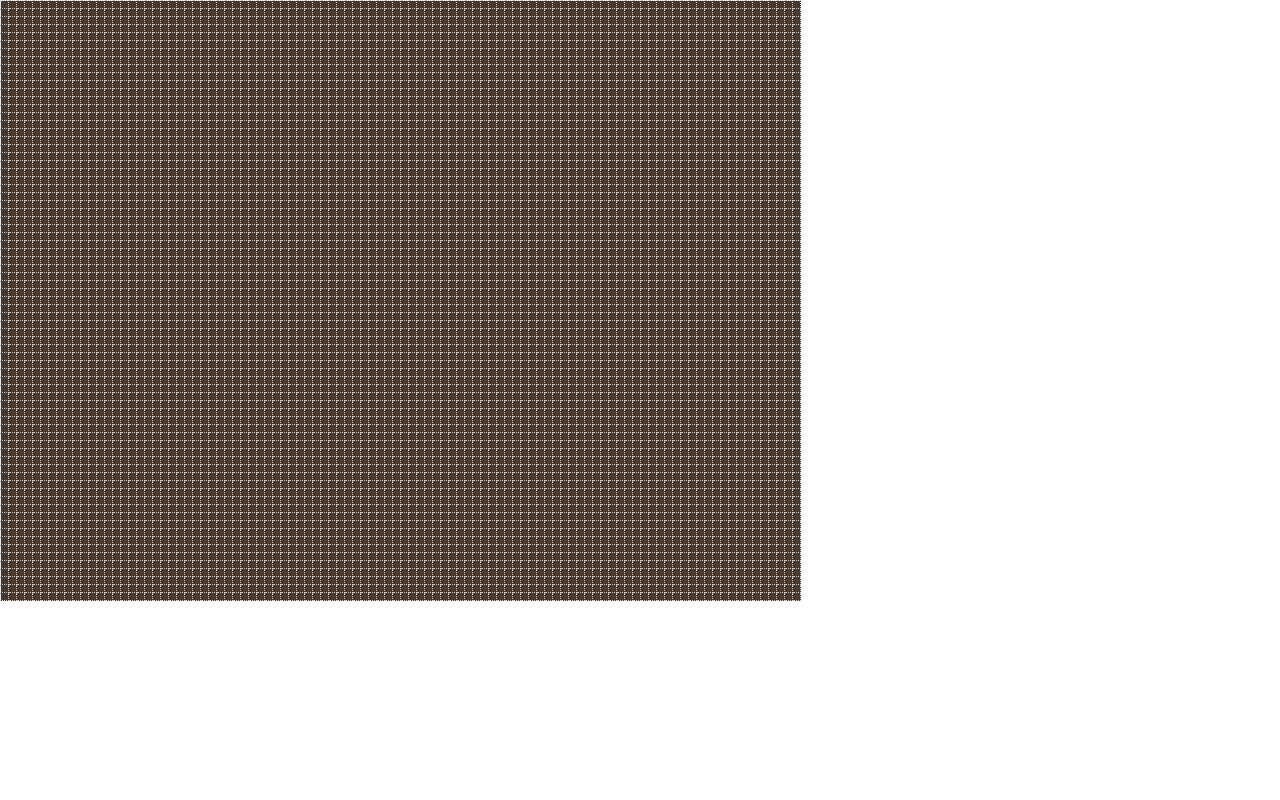
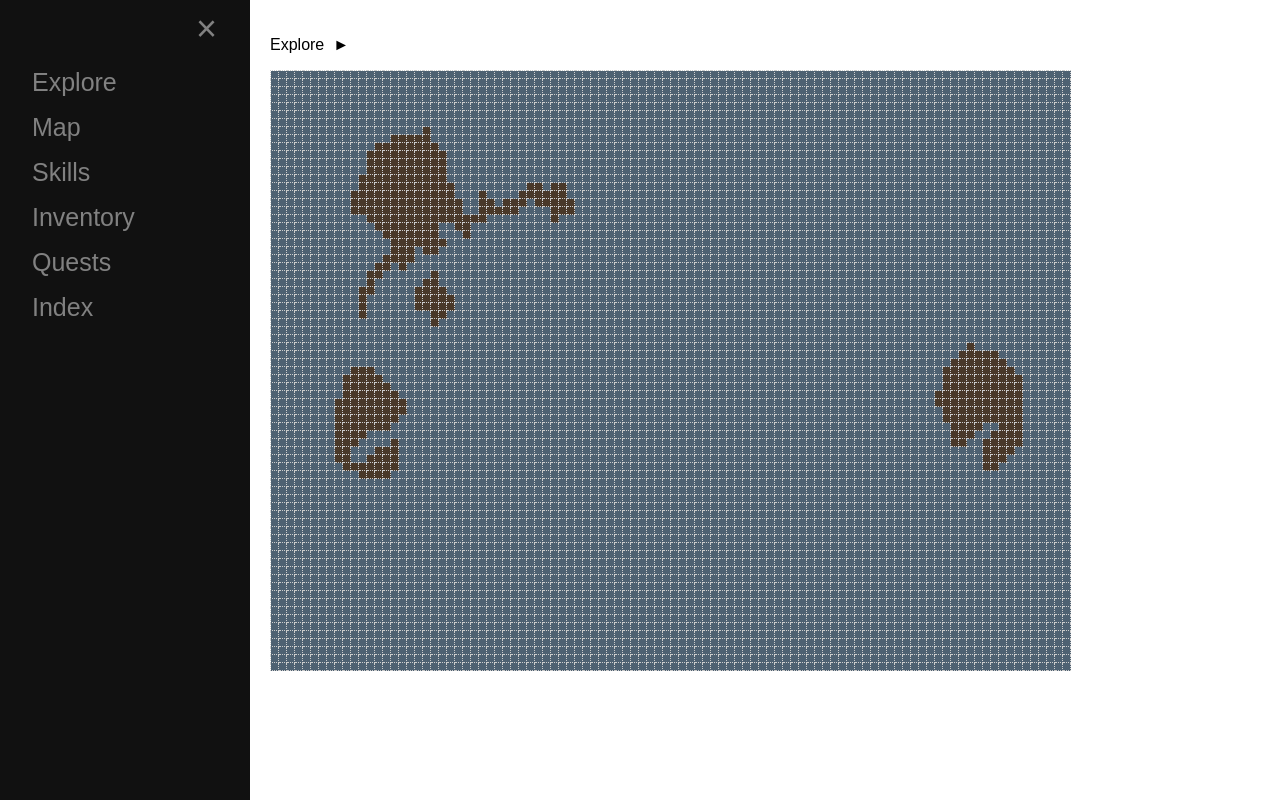
Before and after one commit to cdeng001/rpg_app, a React app in the folder client/: page / in a window 1280 px wide. Built offline with nearby package versions, Linux system fonts and the light colour scheme.

Commit message:
region highlight and nav

```diff
--- a/client/src/App.js
+++ b/client/src/App.js
@@ -1,5 +1,7 @@
 import React, { Component } from 'react';
 import './App.css';
+
+import Navbar from './Navbar/Navbar';
 import WorldMap from './WorldMap/WorldMap';
 
 class App extends Component {
@@ -7,16 +9,55 @@ class App extends Component {
     super(props);
 
     this._viewModes = Object.freeze({
-      WORLD: 'world',
-      REGION: 'region',
-      NODE: 'node',
+      EXPLORE: 'Explore',
+      MAP: 'Map',
+      SKILLS: 'Skills',
+      INVENTORY: 'Inventory',
+      QUESTS: 'Quests',
+      INDEX: 'Index'
+    });
+
+    this.state = {
+      viewMode : this._viewModes.EXPLORE,
+      showingNav : true,
+    }
+
+    this.setViewMode = this.setViewMode.bind(this);
+    this.openNav = this.openNav.bind(this);
+    this.closeNav = this.closeNav.bind(this);
+  }
+
+  setViewMode(viewMode){
+    this.setState({
+      viewMode: viewMode
+    });
+  }
+
+  openNav(){
+    this.setState({
+      showingNav: true,
+    });
+  }
+
+  closeNav(){
+    this.setState({
+      showingNav: false,
     });
   }
 
   render() {
     return (
-      <div className="App">
-        <WorldMap view=""></WorldMap>
+      <div className="wrapper">
+        <Navbar
+          viewModes={this._viewModes}
+          setViewMode={this.setViewMode}
+          showing={this.state.showingNav}
+          closeNav={()=>{this.closeNav()}}>
+        </Navbar>
+        <div className="main-screen" style={{marginLeft: this.state.showingNav ? '250px':'0'}}>
+          <p onClick={()=>{this.openNav()}}>{this.state.viewMode}<span>&nbsp;&nbsp;&#9658;</span></p>
+          <WorldMap></WorldMap>
+        </div>
       </div>
     );
   }
--- /dev/null
+++ b/client/src/Navbar/Navbar.css
@@ -0,0 +1,49 @@
+/* The side navigation menu */
+.sidenav {
+    height: 100%; /* 100% Full-height */
+    width: 0; /* 0 width - change this with JavaScript */
+    position: fixed; /* Stay in place */
+    z-index: 1; /* Stay on top */
+    top: 0; /* Stay at the top */
+    left: 0;
+    background-color: #111; /* Black*/
+    overflow-x: hidden; /* Disable horizontal scroll */
+    padding-top: 60px; /* Place content 60px from the top */
+    transition: 0.5s; /* 0.5 second transition effect to slide in the sidenav */
+}
+
+/* The navigation menu links */
+.sidenav a {
+    padding: 8px 8px 8px 32px;
+    text-decoration: none;
+    font-size: 25px;
+    color: #818181;
+    display: block;
+    transition: 0.3s;
+}
+
+/* When you mouse over the navigation links, change their color */
+.sidenav a:hover {
+    color: #f1f1f1;
+}
+
+/* Position and style the close button (top right corner) */
+.sidenav .closebtn {
+    position: absolute;
+    top: 0;
+    right: 25px;
+    font-size: 36px;
+    margin-left: 50px;
+}
+
+/* Style page content - use this if you want to push the page content to the right when you open the side navigation */
+.main-screen {
+    transition: margin-left .5s;
+    padding: 20px;
+}
+
+/* On smaller screens, where height is less than 450px, change the style of the sidenav (less padding and a smaller font size) */
+@media screen and (max-height: 450px) {
+    .sidenav {padding-top: 15px;}
+    .sidenav a {font-size: 18px;}
+}
--- /dev/null
+++ b/client/src/Navbar/Navbar.js
@@ -0,0 +1,28 @@
+import React, { Component } from 'react';
+import './Navbar.css';
+
+class Navbar extends Component{
+    constructor(props){
+        super(props);
+    }
+
+    render(){
+
+        let viewModes = this.props.viewModes;
+        let navLinks = [];
+        for (let vm in viewModes){
+            let viewMode = viewModes[vm];
+            navLinks.push(
+                <a key={vm} onClick={()=>{this.props.setViewMode(viewMode)}} >{viewMode}</a>
+            );
+        }
+        return (
+            <nav className="sidenav" style={{width: this.props.showing ? '250px':'0'}}>
+                <a className="closebtn" onClick={this.props.closeNav}>&times;</a>
+                {navLinks}
+            </nav>
+        );
+    }
+}
+
+export default Navbar;
--- a/client/src/WorldMap/WorldMap.js
+++ b/client/src/WorldMap/WorldMap.js
@@ -10,6 +10,7 @@ class WorldMap extends Component{
             loading: true,
             gridData: [],
             rawMapData: null,
+            region: null,
         }
 
         this._gridTiles = [];
@@ -28,6 +29,7 @@ class WorldMap extends Component{
         this.drawGrid = this.drawGrid.bind(this);
         this.triggerSonar = this.triggerSonar.bind(this);
         this.tileClick = this.tileClick.bind(this);
+        this.setRegion = this.setRegion.bind(this);
     }
 
     componentDidMount() {
@@ -60,11 +62,14 @@ class WorldMap extends Component{
     setGrid(){
         let mapData = this.state.rawMapData;
         let layers = mapData.layers;
-        let grid = new Array(this._mapWidth * this._mapHeight);
-        grid.fill({
-            name: 'empty',
-            value: 0,
-        });
+
+        let grid = Array.from({
+            length: this._mapWidth * this._mapHeight
+        }, () => new Object({
+            name:'empty',
+            value:0
+        }));
+
 
         layers.forEach(layer => {
             let name = layer.name;
@@ -100,9 +105,10 @@ class WorldMap extends Component{
                 cols.push(
                     <WorldMapTile
                         trigger={() => {this.tileClick(tileRef)}}
+                        selectedRegion={this.state.region}
                         hex={this._pallette[tile.value]}
-                        ref = {tileRef}
                         name={tile.name}
+                        ref={tileRef}
                         key={id}
                         x={j}
                         y={i}
@@ -128,6 +134,7 @@ class WorldMap extends Component{
 
     tileClick(ref){
         this.triggerSonar(...ref.current.getCoords());
+        this.setRegion(ref.current.getRegion());
     }
 
     triggerSonar(x, y){
@@ -164,6 +171,10 @@ class WorldMap extends Component{
         }
     }
 
+    setRegion(newRegion){
+        this.setState({region:newRegion});
+    }
+
     render(){
         return (
             <div>
--- a/client/src/WorldMapTile/WorldMapTile.js
+++ b/client/src/WorldMapTile/WorldMapTile.js
@@ -16,6 +16,7 @@ class WorldMapTile extends Component{
         this.lightUp = this.lightUp.bind(this);
         this.lightDown = this.lightDown.bind(this);
         this.getCoords = this.getCoords.bind(this);
+        this.getRegion = this.getRegion.bind(this);
     }
 
     lightDown(){
@@ -52,8 +53,15 @@ class WorldMapTile extends Component{
         if(lite){
             return tinycolor(this.props.hex).lighten(25).toString();
         }
+        else if(this.props.name === this.props.selectedRegion){
+            return tinycolor(this.props.hex).lighten(10).toString();
+        }
 
         return this.props.hex;
+    }
+
+    getRegion(){
+        return this.props.name;
     }
 
     render(){
```
